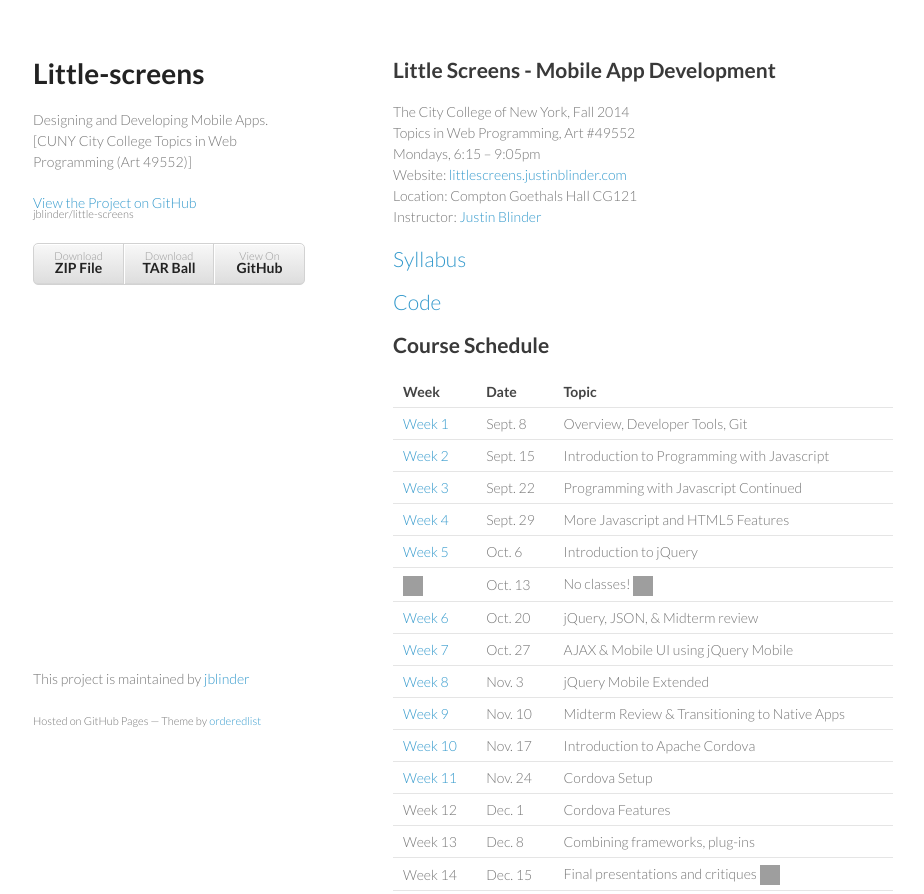
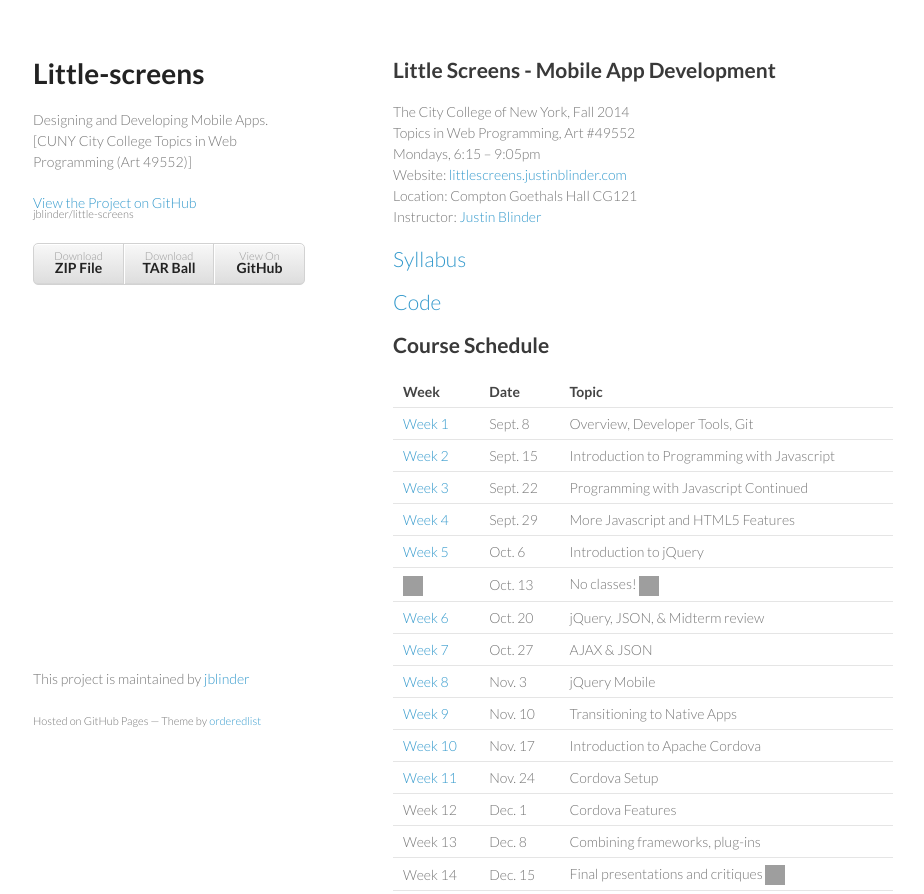
Before and after one commit to jblinder/little-screens, a plain HTML site: page index.html in a window 1280 px wide. Shown: the top 894 px of the page, without its empty margins (177-1101 px from the left). Drawn offline with Linux system fonts and the light colour scheme; grey boxes are pictures that could not be loaded.

```diff
--- a/index.html
+++ b/index.html
@@ -97,17 +97,17 @@ Instructor: <a href="http://justinblinder.com/">Justin Blinder</a></p>
 <tr>
 <td><a href="https://github.com/jblinder/little-screens/wiki/Week-7">Week 7</a></td>
 <td>Oct. 27</td>
-<td>AJAX &amp; Mobile UI using jQuery Mobile</td>
+<td>AJAX &amp; JSON</td>
 </tr>
 <tr>
 <td><a href="https://github.com/jblinder/little-screens/wiki/Week-8">Week 8</a></td>
 <td>Nov. 3</td>
-<td>jQuery Mobile Extended</td>
+<td>jQuery Mobile</td>
 </tr>
 <tr>
 <td><a href="https://github.com/jblinder/little-screens/wiki/Week-9">Week 9</a></td>
 <td>Nov. 10</td>
-<td>Midterm Review &amp; Transitioning to Native Apps</td>
+<td>Transitioning to Native Apps</td>
 </tr>
 <tr>
 <td><a href="https://github.com/jblinder/little-screens/wiki/Week-%E2%80%A210">Week 10</a></td>
```
Also changed, not shown: params.json (+1 -1 lines).
